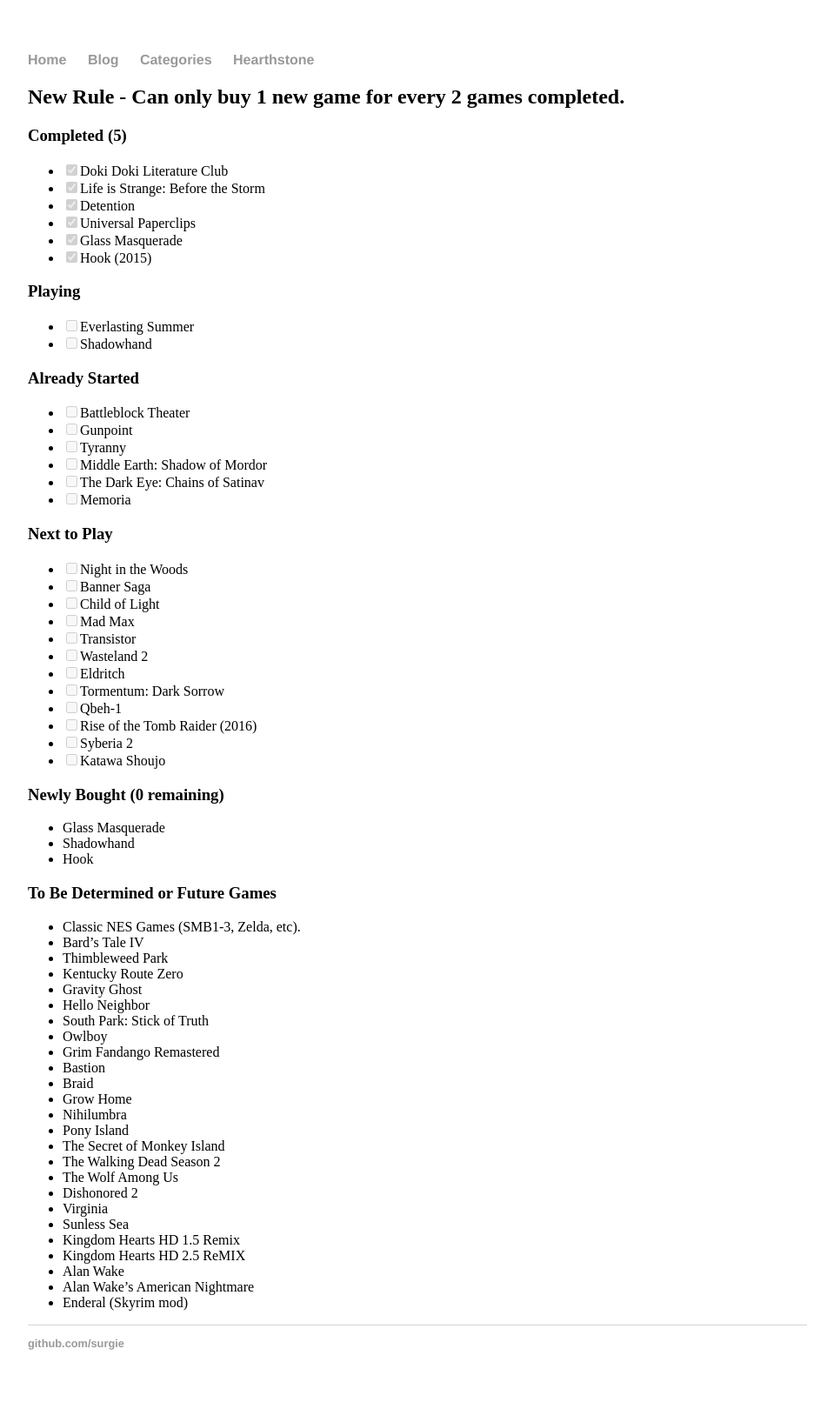
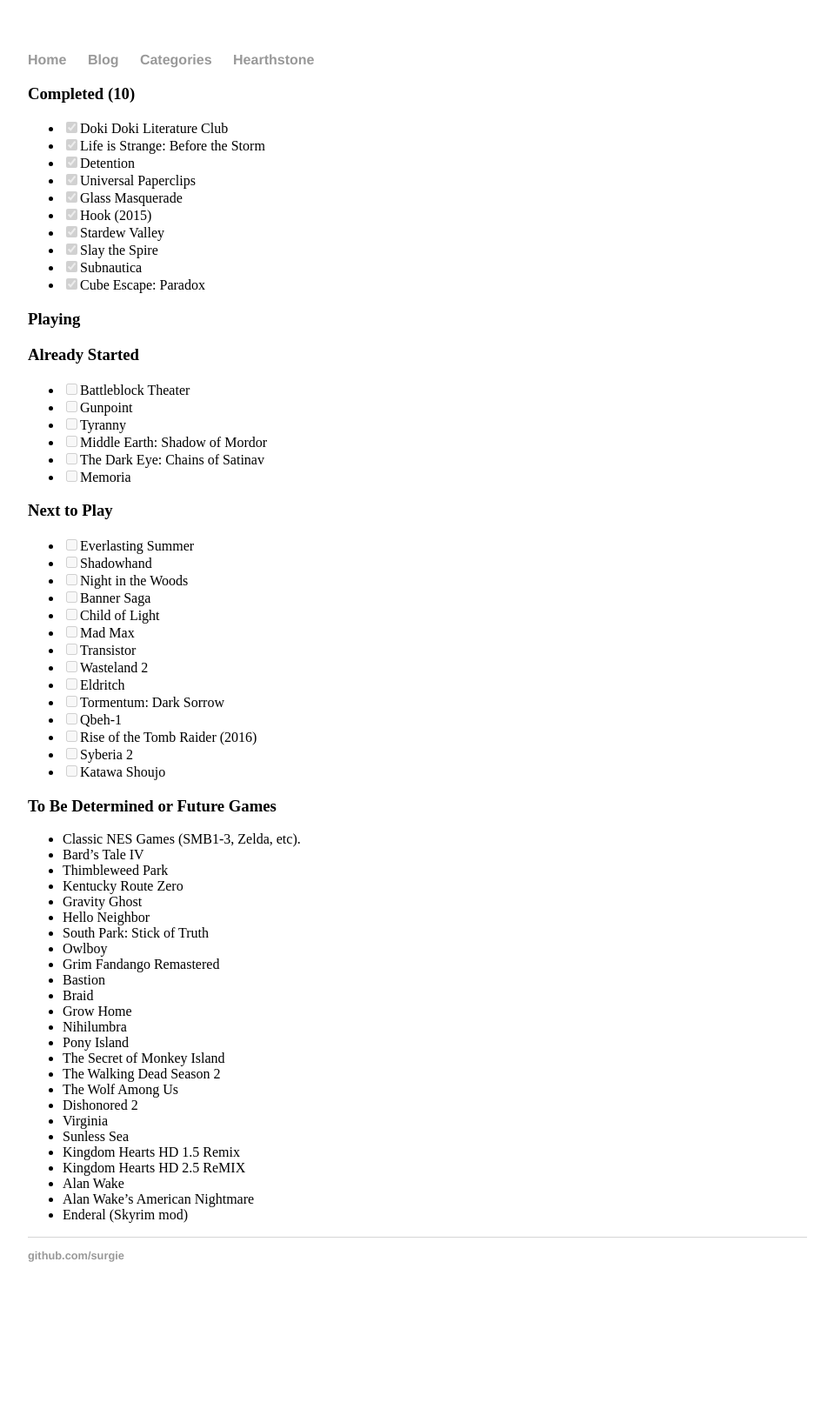
Before and after one commit to surgie/surgie.github.io, a Jekyll site: the page built from _posts/2018-01-01-52games.md, in a window 1280 px wide. Shown: the whole page at 87% size, without its empty margins (160-1119 px from the left). Built offline with Jekyll 4.4.1, drawn with Linux system fonts in a browser that asks for light colours; our own code applies the rules of GitHub Pages for plain Markdown files; after the commit the page ends 1511 px from its top, so only the background shows below that.

Commit message:
Todo list, update 2018 games played

```diff
--- a/_posts/2018-01-01-52games.md
+++ b/_posts/2018-01-01-52games.md
@@ -4,19 +4,20 @@
 categories: [52GI52W]
 ---
 
-## New Rule - Can only buy 1 new game for every 2 games completed.
-
-### Completed (5)
+### Completed (10)
 - [x] Doki Doki Literature Club
 - [x] Life is Strange: Before the Storm
 - [x] Detention
 - [x] Universal Paperclips
 - [x] Glass Masquerade
 - [x] Hook (2015)
+- [x] Stardew Valley
+- [x] Slay the Spire
+- [x] Subnautica
+- [x] Cube Escape: Paradox
 
 ### Playing
-- [ ] Everlasting Summer
-- [ ] Shadowhand
+
 
 ### Already Started
 - [ ] Battleblock Theater
@@ -40,10 +43,6 @@
  - [ ] Syberia 2
  - [ ] Katawa Shoujo
 
-### Newly Bought (0 remaining)
-- Glass Masquerade
-- Shadowhand
-- Hook
 
 ### To Be Determined or Future Games
 - Classic NES Games (SMB1-3, Zelda, etc).
```
Also changed, not shown: other parts of _posts/2018-01-01-52games.md (+2 -0 lines), index.html (+8 -0 lines).
